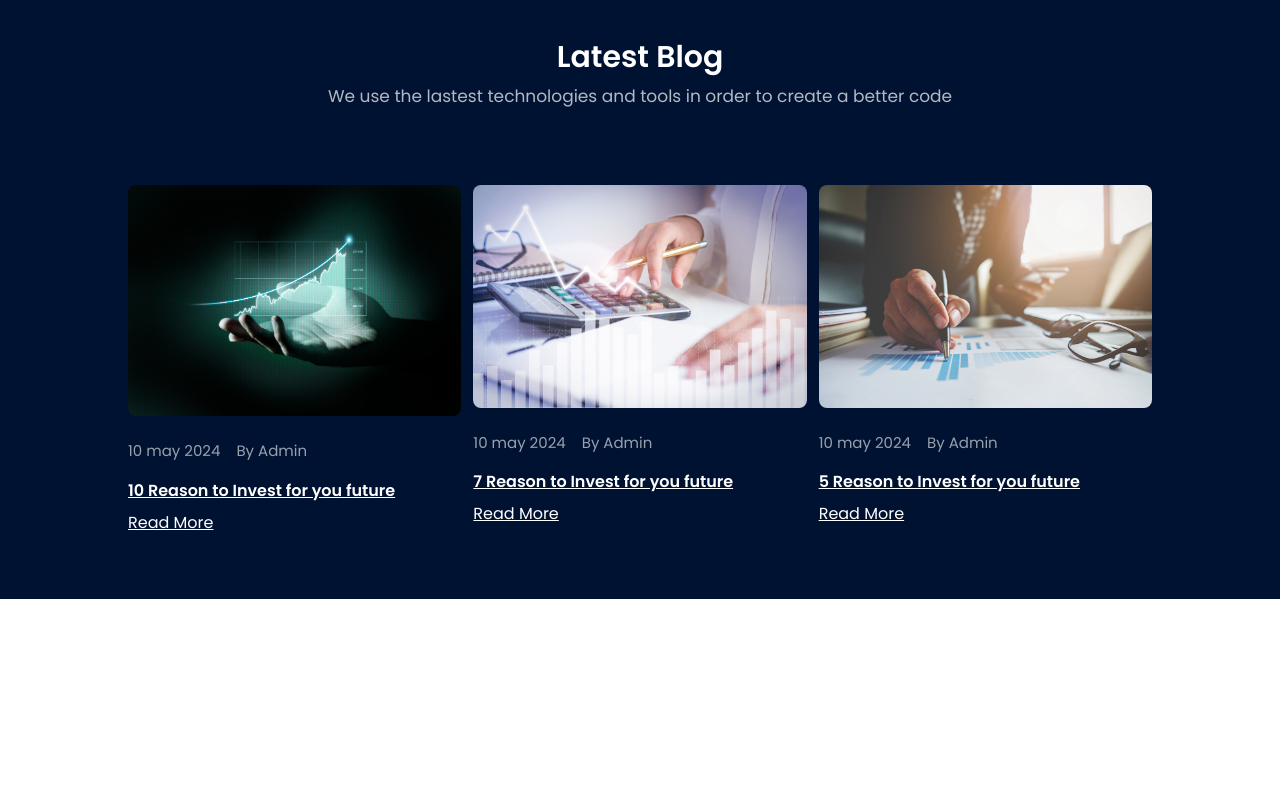
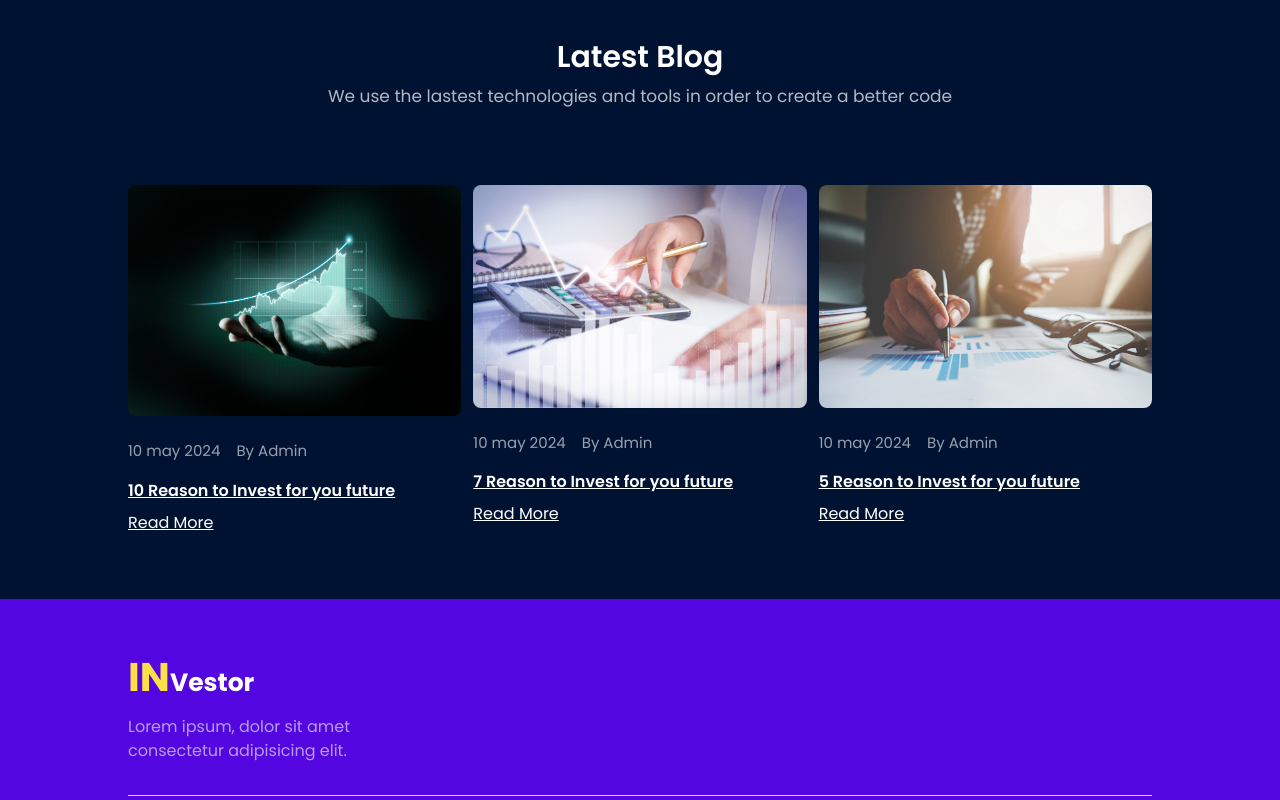
Before and after one commit to moonspark78/Invest-Project-NextJS, a Next.js app: page / in a window 1280 px wide. Shown: the part 4472-5272 px from the top of the page. Before the commit the page ends 5071 px from the top, so only its background shows below. Built offline with nearby package versions, Linux system fonts and the light colour scheme.

Commit message:
:tada: Create the footer component   :tada:

```diff
--- /dev/null
+++ b/app/components/Home/Footer/Footer.tsx
@@ -0,0 +1,27 @@
+import React from 'react'
+
+const Footer = () => {
+  return (
+    <div className='pt-12 bg-[#5306e0] pb-12'>
+        {/* Define grid systeme */}
+        <div className='w-4/5 mx-auto grid grid-cols-1 border-b-[1.5px] border-b-slate-300 pb-8
+        md:grid-cols-2 lg:grid-cols-4 gap-8 items-start'>
+            {/* 1part footer */}
+            <div className='lg:mx-auto mx-0'>
+                {/* Logo */}
+                <h1 className='text-[16px] md:text-[25px] font-bold text-white'>
+                    <span className='text-[27px] md:text-[40px] text-yellow-300'>
+                        IN
+                    </span>
+                    Vestor
+                </h1>
+                <p className='text-white mt-2 text-opacity-60'>
+                    Lorem ipsum, dolor sit amet consectetur adipisicing elit.
+                </p>
+            </div>
+        </div>
+    </div>
+  )
+}
+
+export default Footer
--- a/app/layout.tsx
+++ b/app/layout.tsx
@@ -2,6 +2,7 @@ import type { Metadata } from "next";
 import { Poppins } from "next/font/google";
 import "./globals.css";
 import ResponsiveNav from "./components/Home/Navigation/ResponsiveNav";
+import Footer from "./components/Home/Footer/Footer";
 
 const font = Poppins({
     weight: ["100","200","300","400","500","600","700","800","900"],
@@ -23,6 +24,7 @@ export default function RootLayout({
       <body className={font.className}>
         <ResponsiveNav/>
           {children}
+        <Footer/>
       </body>
     </html>
   );
```
